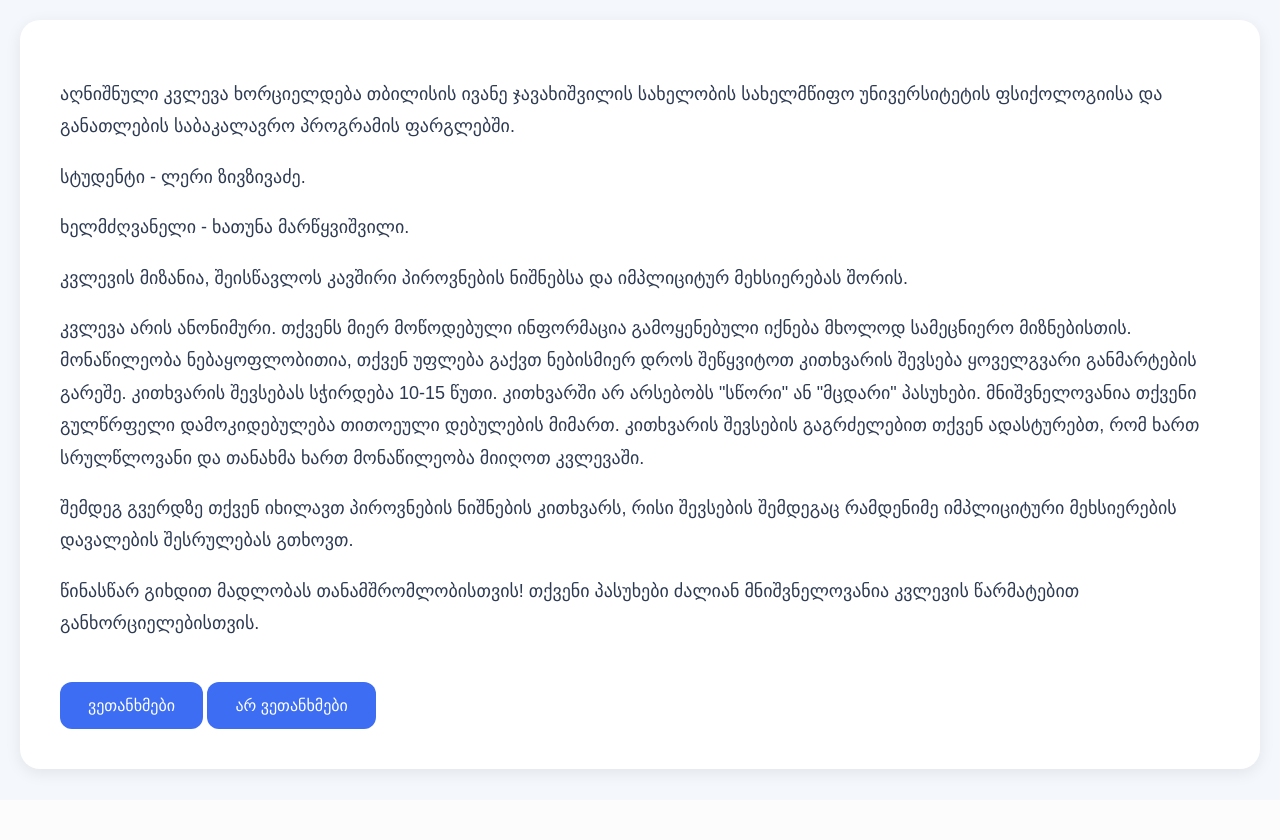
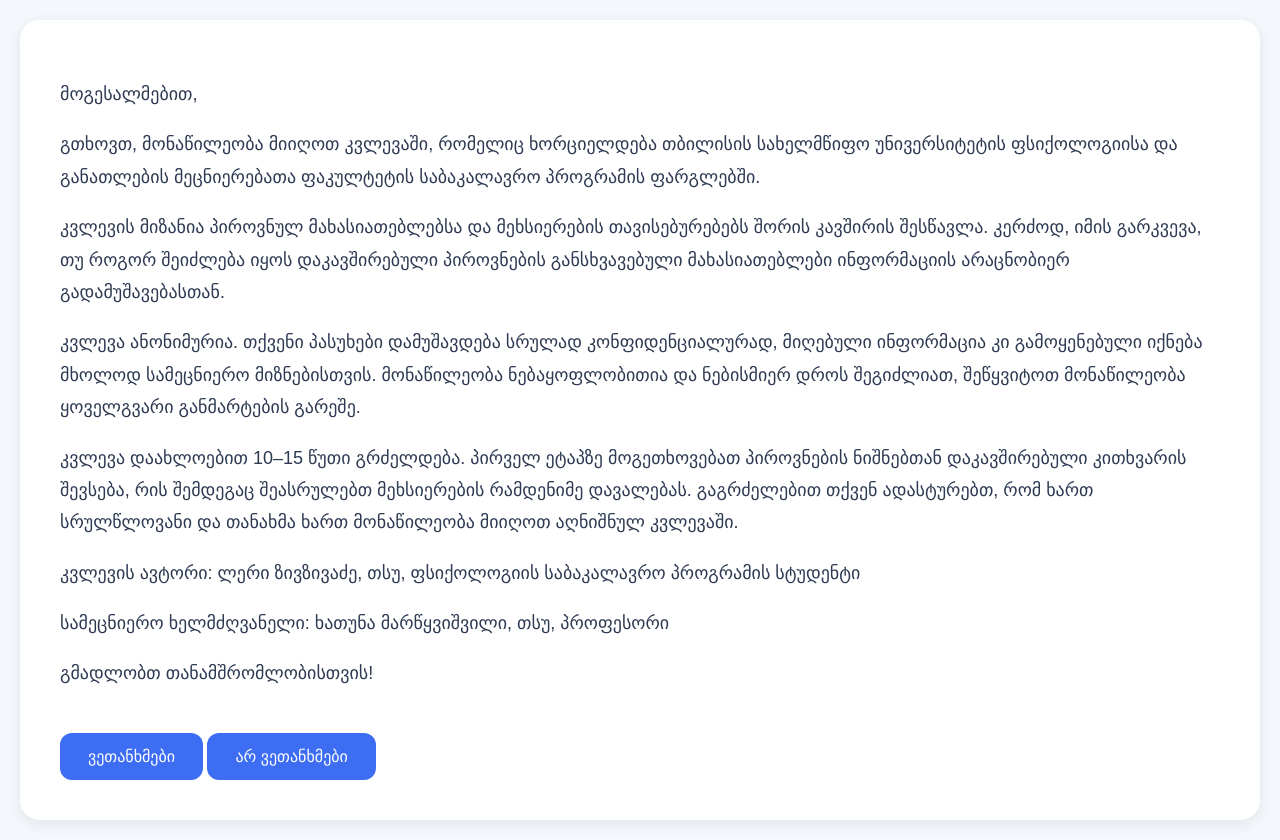
Before and after one commit to zivzivadzeleri/traitsnmemory, a Flask app: page /consent in a window 1280 px wide. Before the commit the page ends 778 px from the top, so only its background shows below. Run offline with Flask 3, Linux system fonts and the light colour scheme.

Commit message:
Update consent form text and structure

```diff
--- a/templates/consent.html
+++ b/templates/consent.html
@@ -14,44 +14,48 @@
 
 
     <p>
-       აღნიშნული კვლევა  ხორციელდება თბილისის ივანე ჯავახიშვილის სახელობის სახელმწიფო
-       უნივერსიტეტის ფსიქოლოგიისა და განათლების საბაკალავრო პროგრამის ფარგლებში.
+       მოგესალმებით,
 
 
     </p>
 
     <p>
-        სტუდენტი - ლერი ზივზივაძე.
+        გთხოვთ, მონაწილეობა მიიღოთ კვლევაში, რომელიც ხორციელდება თბილისის სახელმწიფო უნივერსიტეტის
+        ფსიქოლოგიისა და განათლების მეცნიერებათა ფაკულტეტის საბაკალავრო პროგრამის ფარგლებში.
 
     </p>
 
     <p>
-        ხელმძღვანელი - ხათუნა მარწყვიშვილი.
+        კვლევის მიზანია პიროვნულ მახასიათებლებსა და მეხსიერების თავისებურებებს შორის კავშირის შესწავლა. კერძოდ, იმის გარკვევა,
+        თუ როგორ შეიძლება იყოს დაკავშირებული პიროვნების განსხვავებული მახასიათებლები ინფორმაციის არაცნობიერ გადამუშავებასთან.
 
     </p>
 
     <p>
-        კვლევის მიზანია, შეისწავლოს  კავშირი პიროვნების ნიშნებსა და იმპლიციტურ მეხსიერებას შორის.
+        კვლევა ანონიმურია. თქვენი პასუხები დამუშავდება სრულად კონფიდენციალურად, მიღებული ინფორმაცია კი გამოყენებული იქნება მხოლოდ
+        სამეცნიერო მიზნებისთვის. მონაწილეობა ნებაყოფლობითია და ნებისმიერ დროს შეგიძლიათ, შეწყვიტოთ მონაწილეობა ყოველგვარი განმარტების გარეშე.
 
     </p>
 
     <p>
-        კვლევა არის ანონიმური. თქვენს მიერ მოწოდებული ინფორმაცია გამოყენებული იქნება მხოლოდ სამეცნიერო მიზნებისთის.
-        მონაწილეობა ნებაყოფლობითია, თქვენ უფლება გაქვთ ნებისმიერ დროს შეწყვიტოთ კითხვარის შევსება ყოველგვარი განმარტების გარეშე.
-        კითხვარის შევსებას სჭირდება 10-15 წუთი.
-        კითხვარში არ არსებობს "სწორი" ან "მცდარი" პასუხები. მნიშვნელოვანია თქვენი გულწრფელი დამოკიდებულება თითოეული დებულების მიმართ.
-        კითხვარის შევსების გაგრძელებით თქვენ ადასტურებთ, რომ ხართ სრულწლოვანი და თანახმა ხართ მონაწილეობა მიიღოთ კვლევაში.
+        კვლევა დაახლოებით 10–15 წუთი გრძელდება. პირველ ეტაპზე მოგეთხოვებათ პიროვნების ნიშნებთან დაკავშირებული
+        კითხვარის შევსება, რის შემდეგაც შეასრულებთ მეხსიერების  რამდენიმე  დავალებას. გაგრძელებით თქვენ ადასტურებთ,
+        რომ ხართ სრულწლოვანი და თანახმა ხართ მონაწილეობა მიიღოთ აღნიშნულ კვლევაში.
+
 
     </p>
 
     <p>
-        შემდეგ გვერდზე თქვენ იხილავთ პიროვნების ნიშნების კითხვარს, რისი შევსების შემდეგაც რამდენიმე იმპლიციტური მეხსიერების დავალების შესრულებას გთხოვთ.
+        კვლევის ავტორი: ლერი ზივზივაძე, თსუ, ფსიქოლოგიის საბაკალავრო პროგრამის სტუდენტი
 
     </p>
 
     <p>
-        წინასწარ გიხდით მადლობას თანამშრომლობისთვის! თქვენი პასუხები ძალიან მნიშვნელოვანია
-        კვლევის წარმატებით განხორციელებისთვის.
+        სამეცნიერო ხელმძღვანელი: ხათუნა მარწყვიშვილი, თსუ, პროფესორი
+    </p>
+
+    <p>
+        გმადლობთ თანამშრომლობისთვის!
     </p>
 
     <form method="POST">
```
